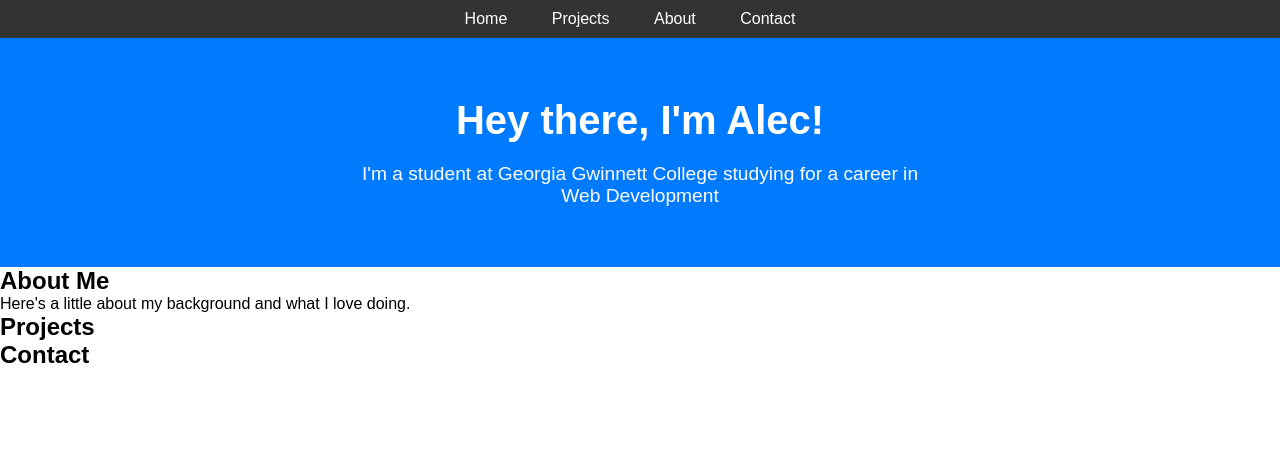
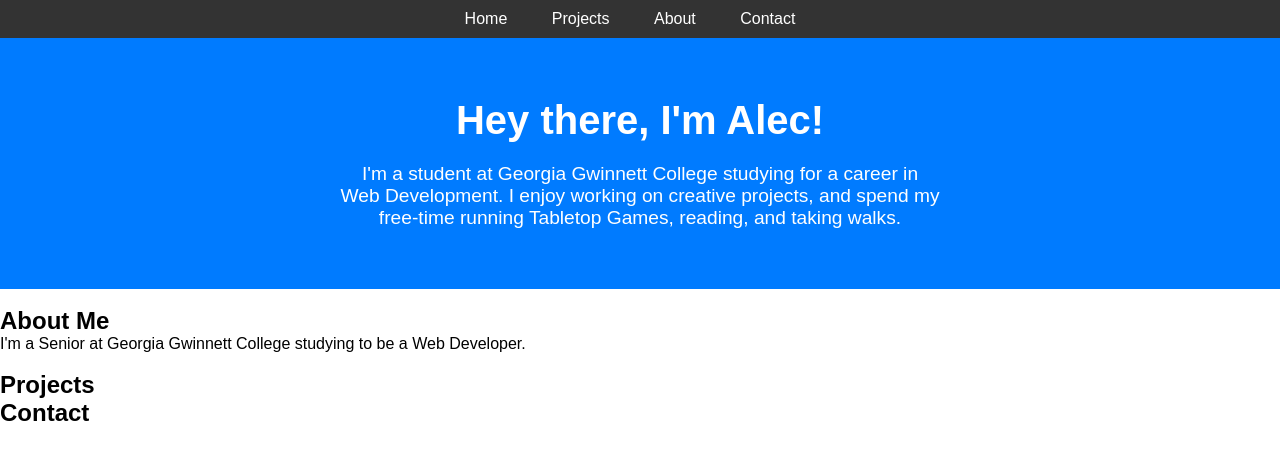
Before and after one commit to Alreeshid/ABurnsPortfolio, a plain HTML site: page index.html in a window 1280 px wide. Drawn offline with Linux system fonts and the light colour scheme; a script that the page names is missing.

Commit message:
small alter

```diff
--- a/index.html
+++ b/index.html
@@ -20,15 +20,17 @@
     <div id="home" class="hero">
         <h1>Hey there, I'm Alec!</h1>
         <p id="animDescription">I'm a student at Georgia Gwinnett College studying for a career in
-            Web Development
+            Web Development. I enjoy working on creative projects, and spend my free-time running
+            Tabletop Games, reading, and taking walks.
         </p>
     </div>
+    <br>
 
     <section id="about">
         <h2>About Me</h2>
-        <p>Here's a little about my background and what I love doing.</p>
+        <p>I'm a Senior at Georgia Gwinnett College studying to be a Web Developer. </p>
     </section>
-
+    <br>
     <section id="projects">
         <h2>Projects</h2>
         <div class="project-grid">
--- a/scripts.js
+++ b/scripts.js
@@ -10,7 +10,7 @@ window.onscroll = (e) => {
 }
 
 let animation = anime({
-    targets: 'div',
+    targets: '#hero',
     // Properties
     translateX: 100,
     borderRadius: 50,
```
